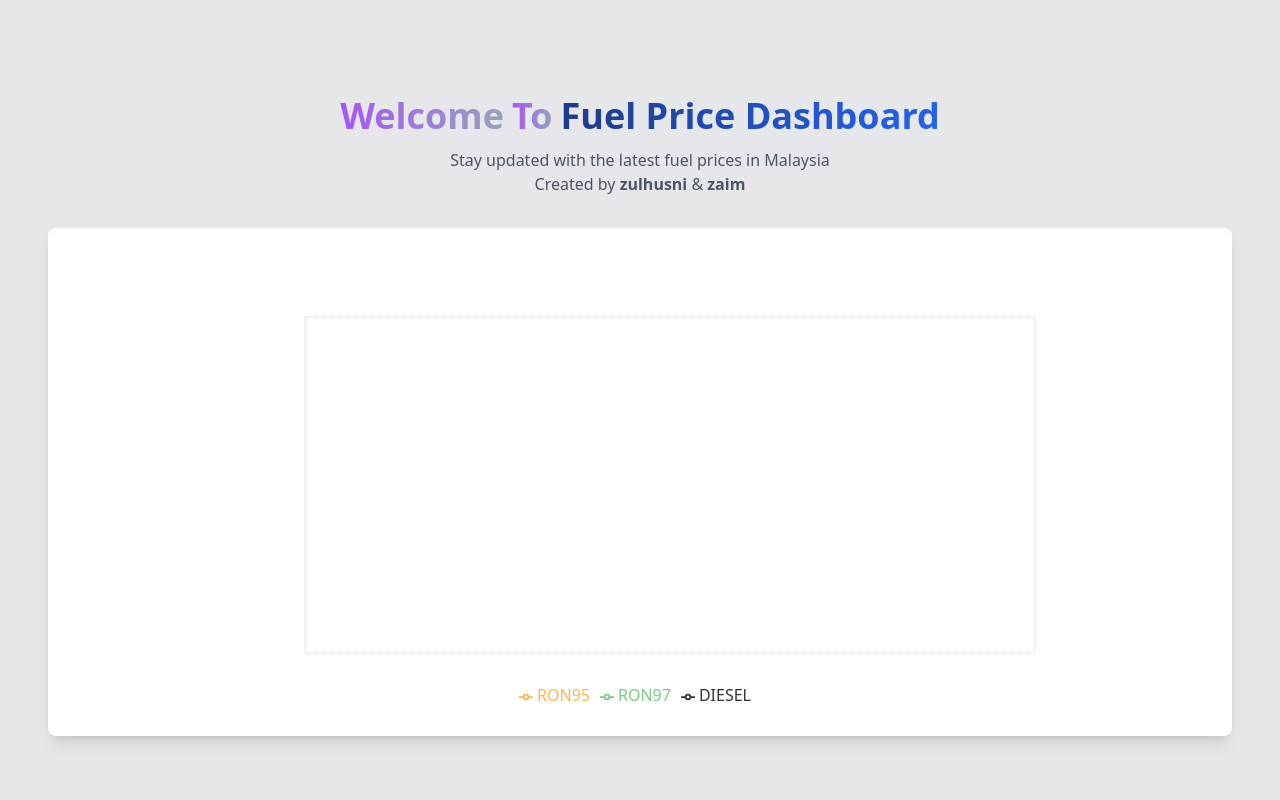
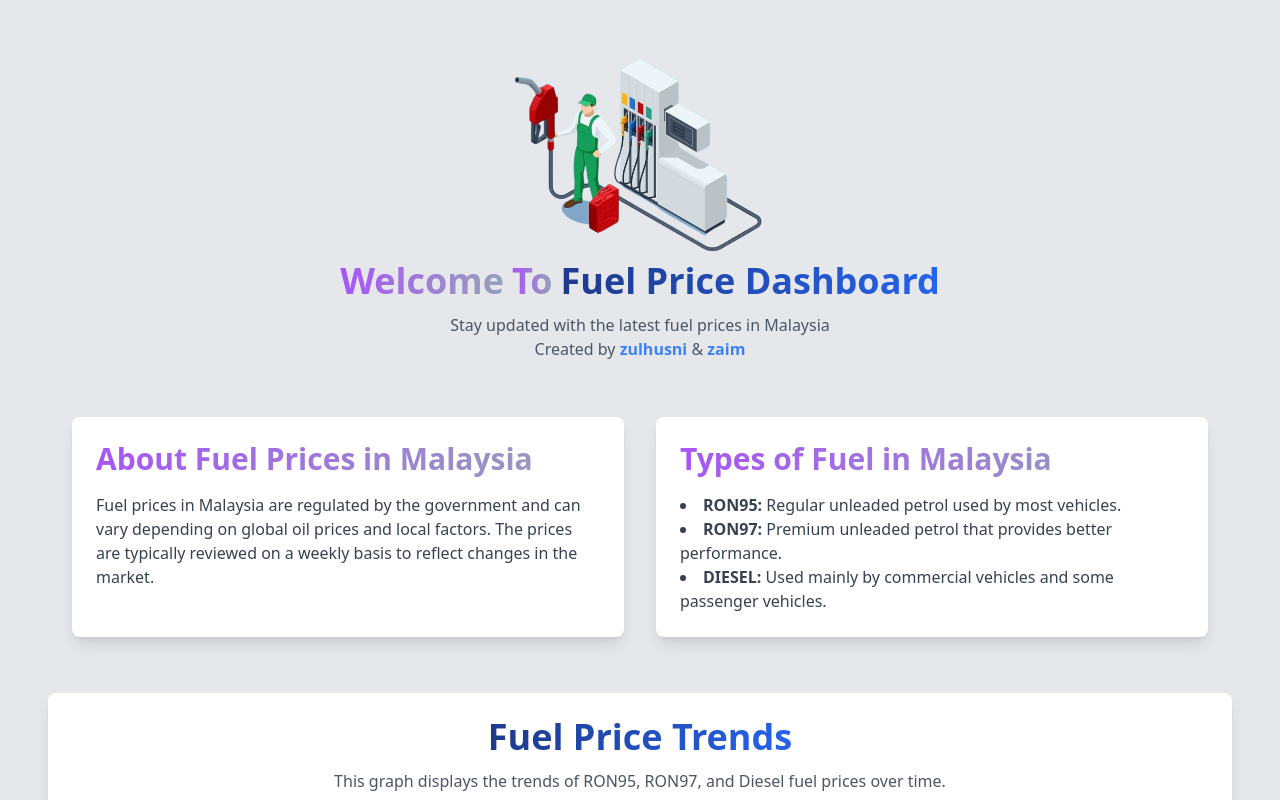
Before and after one commit to nikzaim/fuel-pos-fe, a React (Vite) app: page / in a window 1280 px wide. Shown: the top 800 px of the page. Built offline with nearby package versions, Linux system fonts and the light colour scheme; no server answers.

Commit message:
Re-Design & Seperate File for each section

```diff
--- a/src/App.tsx
+++ b/src/App.tsx
@@ -1,5 +1,7 @@
 import { useState, useEffect } from "react";
 import AreaChartGraph from "./AreaChartGraph";
+import Header from "./Header"; // Import Header component
+import InfoSection from "./InfoSection"; // Import InfoSection component
 
 function App() {
   // State for storing fuel price data and loading state
@@ -33,31 +35,18 @@ function App() {
   // Filtered data based on condition (ron95 > 1 || ron97 > 1 || diesel > 1)
   const filteredData = fuelPriceData?.filter((item: any) => item.ron95 > 1 || item.ron97 > 1 || item.diesel > 1);
 
+  // Title and explanation for the AreaChartGraph
+  const title = "Fuel Price Trends";
+  const explanation = "This graph displays the trends of RON95, RON97, and Diesel fuel prices over time.";
+
   return (
-    <div className="App bg-gray-200 min-h-screen flex flex-col items-center justify-center p-4 ">
+    <div className="App bg-gray-200 min-h-screen flex flex-col items-center justify-center p-4">
       <div className="container mx-auto">
-        <header className="text-center my-8">
-          <div className="flex items-center justify-center">
-            <h1 className="text-4xl font-bold text-gray-800 mr-2 bg-gradient-to-r from-purple-500 to-slate-400 bg-clip-text text-transparent">Welcome</h1> {/* Purple to white gradient effect */}
-            <h1 className="text-4xl font-bold text-gray-800 mr-2 bg-gradient-to-r from-purple-500 to-slate-400 bg-clip-text text-transparent">To</h1> {/* Purple to white gradient effect */}
-            <h1 className="text-4xl font-bold text-blue-600 bg-gradient-to-r from-blue-900 to-blue-600 bg-clip-text text-transparent">Fuel Price Dashboard</h1> {/* Blue gradient effect */}
-          </div>
-          <p className="text-gray-600 mt-3">
-            Stay updated with the latest fuel prices in Malaysia
-            <br />
-            Created by
-            <a href="https://github.com/zulhusni2003" className="font-extrabold" target="_blank">
-              {" "}
-              zulhusni{" "}
-            </a>
-            &
-            <a href="https://github.com/nikzaim" className="font-extrabold" target="_blank">
-              {" "}
-              zaim{" "}
-            </a>
-          </p>
-        </header>
-        <div className="data-container bg-white p-6 rounded-lg shadow-lg">{loading ? <p className="text-center text-xl text-gray-700">Loading...</p> : <AreaChartGraph filteredData={filteredData} />}</div>
+        <Header /> {/* Called Header component */}
+        <InfoSection /> {/* Called InfoSection component */}
+        <div className="data-container bg-white p-6 rounded-lg shadow-lg">
+          {loading ? <p className="text-center text-xl text-gray-700">Loading...</p> : <AreaChartGraph filteredData={filteredData} title={title} explanation={explanation} />}
+        </div>
       </div>
     </div>
   );
--- a/src/AreaChartGraph.tsx
+++ b/src/AreaChartGraph.tsx
@@ -3,16 +3,22 @@ import { AreaChart, XAxis, YAxis, CartesianGrid, Tooltip, Area, Legend } from "r
 
 interface Props {
   filteredData: any[]; // Define prop type for filtered data
+  title: string; // Title for the graph
+  explanation: string; // Explanation of the graph
 }
 
 // React: Refers to the namespace provided by the React library.
 // FC   : Short for "FunctionComponent," which indicates that this is a functional component.
 // Props: Represents the type of props (properties) that the component expects to receive.
-const AreaChartGraph: React.FC<Props> = ({ filteredData }) => {
+const AreaChartGraph: React.FC<Props> = ({ filteredData, title, explanation }) => {
   return (
-    <div className="flex justify-center mt-10">
+    <div className="flex flex-col items-center">
+      {/* Title and explanation */}
+      <h2 className="text-4xl font-bold text-blue-600 bg-gradient-to-r from-blue-900 to-blue-600 bg-clip-text text-transparent">{title}</h2>
+      <p className="text-gray-600 mt-3">{explanation}</p>
+      <div className="flex justify-center mt-3">
         {/* Area chart component */}
-      <AreaChart width={800} height={400} data={filteredData} className="mt-5">
+        <AreaChart width={800} height={400} data={filteredData}>
           {/* Define gradients */}
           <defs>
             <linearGradient id="colorUv" x1="0" y1="0" x2="0" y2="1">
@@ -40,7 +46,8 @@ const AreaChartGraph: React.FC<Props> = ({ filteredData }) => {
           <Legend />
         </AreaChart>
       </div>
+    </div>
   );
 };
 
-export default AreaChartGraph; // Export AreaChartGraph component
+export default AreaChartGraph;
--- /dev/null
+++ b/src/Header.tsx
@@ -0,0 +1,30 @@
+import logo from "../public/gas-station.png"; // Import the image file
+
+const Header = () => {
+  return (
+    <header className="text-center my-8">
+      <img src={logo} alt="Logo" className="block mx-auto w-80 h-auto" />
+      <div className="flex items-center justify-center">
+        <h1 className="text-4xl font-bold text-gray-800 mr-2 bg-gradient-to-r from-purple-500 to-slate-400 bg-clip-text text-transparent">Welcome</h1>
+        <h1 className="text-4xl font-bold text-gray-800 mr-2 bg-gradient-to-r from-purple-500 to-slate-400 bg-clip-text text-transparent">To</h1>
+        <h1 className="text-4xl font-bold text-blue-600 bg-gradient-to-r from-blue-900 to-blue-600 bg-clip-text text-transparent">Fuel Price Dashboard</h1>
+      </div>
+      <p className="text-gray-600 mt-3">
+        Stay updated with the latest fuel prices in Malaysia
+        <br />
+        Created by
+        <a href="https://github.com/zulhusni2003" className="font-extrabold text-blue-500" target="_blank" rel="noopener noreferrer">
+          {" "}
+          zulhusni{" "}
+        </a>
+        &
+        <a href="https://github.com/nikzaim" className="font-extrabold text-blue-500" target="_blank" rel="noopener noreferrer">
+          {" "}
+          zaim{" "}
+        </a>
+      </p>
+    </header>
+  );
+};
+
+export default Header;
--- /dev/null
+++ b/src/InfoSection.tsx
@@ -0,0 +1,36 @@
+import React from "react";
+
+const InfoSection: React.FC = () => {
+  return (
+    <section className="my-8 p-6">
+      <div className="flex flex-wrap -mx-4">
+        <div className="w-full md:w-1/2 px-4 mb-4 md:mb-0">
+          <div className="bg-white p-6 rounded-lg shadow-lg h-full">
+            <h2 className="text-3xl font-bold mb-4 bg-gradient-to-r from-purple-500 to-slate-400 bg-clip-text text-transparent">About Fuel Prices in Malaysia</h2>
+            <p className="text-gray-700 mb-4">
+              Fuel prices in Malaysia are regulated by the government and can vary depending on global oil prices and local factors. The prices are typically reviewed on a weekly basis to reflect changes in the market.
+            </p>
+          </div>
+        </div>
+        <div className="w-full md:w-1/2 px-4">
+          <div className="bg-white p-6 rounded-lg shadow-lg h-full">
+            <h3 className="text-3xl font-bold mb-4 bg-gradient-to-r from-purple-500 to-slate-400 bg-clip-text text-transparent">Types of Fuel in Malaysia</h3>
+            <ul className="list-disc list-inside text-gray-700">
+              <li>
+                <span className="font-bold">RON95:</span> Regular unleaded petrol used by most vehicles.
+              </li>
+              <li>
+                <span className="font-bold">RON97:</span> Premium unleaded petrol that provides better performance.
+              </li>
+              <li>
+                <span className="font-bold">DIESEL:</span> Used mainly by commercial vehicles and some passenger vehicles.
+              </li>
+            </ul>
+          </div>
+        </div>
+      </div>
+    </section>
+  );
+};
+
+export default InfoSection;
```
Also changed, not shown: public/gas-station.png (added). Lines whose indentation alone changed are shown as unchanged.
